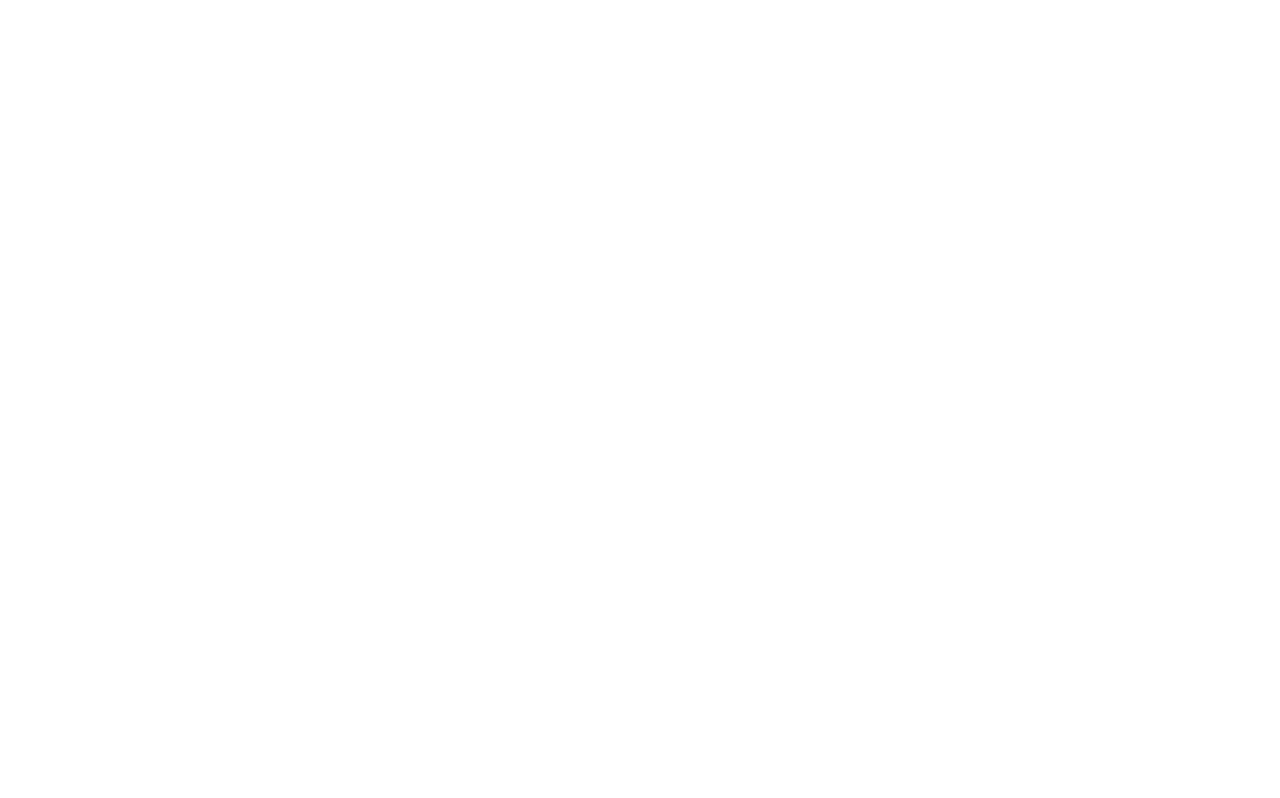
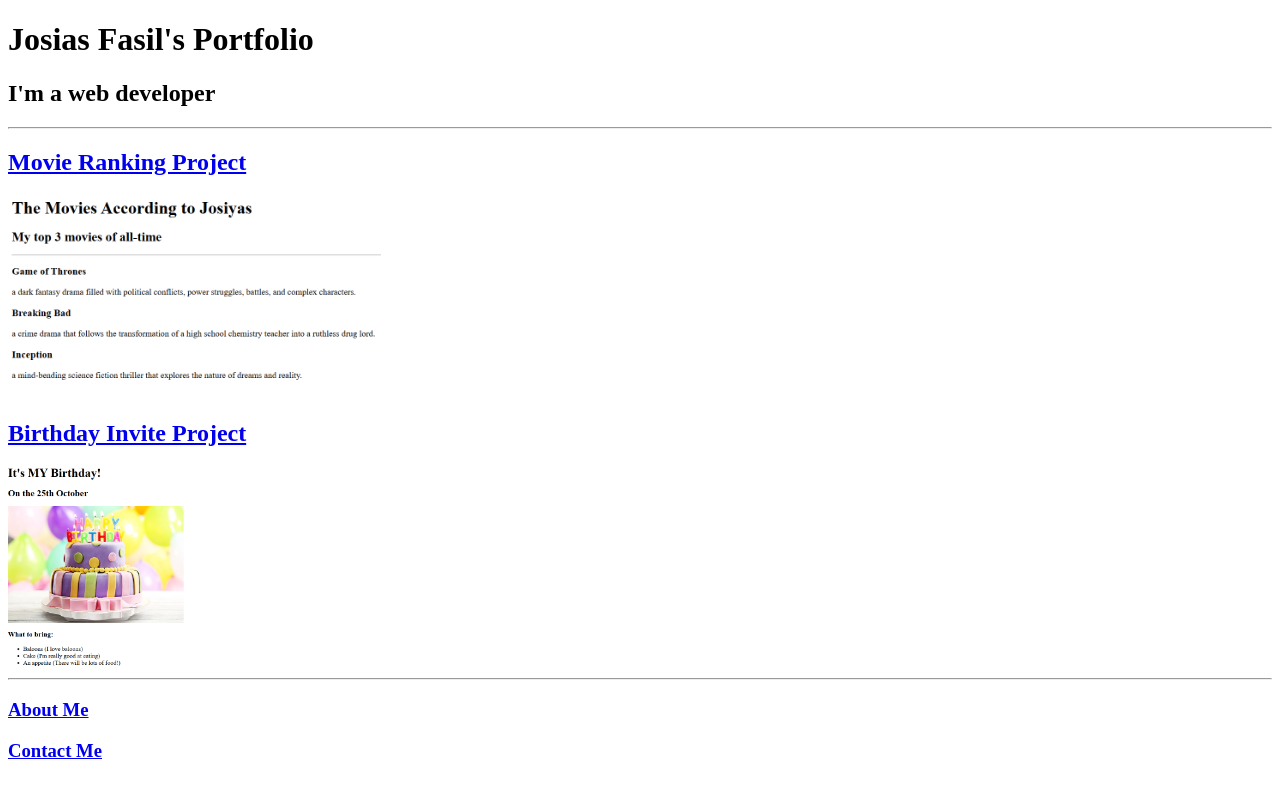
Before and after one commit to Josias-Fasil/html-portfolio, a plain HTML site: page index.html in a window 1280 px wide. Drawn offline with Linux system fonts and the light colour scheme.

Commit message:
Create HTML boilerplate for portfolio website

```diff
--- a/index.html
+++ b/index.html
@@ -1,15 +1,27 @@
-<!-- TODO 1: Create the HTML Boilerplate -->
+<!DOCTYPE html>
+<html lang="en">
+<head>
+    <meta charset="UTF-8">
+    <meta name="viewport" content="width=device-width, initial-scale=1.0">
+    <title>Josias Fasil's Website</title>
+</head>
+<body>
+    <h1>Josias Fasil's Portfolio</h1>
+    <h2>I'm a web developer</h2>
+    <hr />
+    <a href="./public/movie-ranking.html">
+        <h2>Movie Ranking Project</h2>
+    </a>
+    <img src="./assets/images/josias-movies.png" alt="movie ranking project" height="200" />
 
-<!-- TODO 2: Add Your previous projects' HTML into the public folder -->
+<a href="./public/birthday-invite.html">
+    <h2>Birthday Invite Project</h2>
+</a>
+<img src="./assets/images/josias-birthday.png" alt="purple birthday cake with candles " height="200" />
+<hr />
+<a href="./public/about.html"><h3>About Me</h3></a>
+<a href="./public/contact.html"><h3>Contact Me</h3></a>
 
-<!-- TODO 3: Take screenshots of your project previews and add the images to the images folder -->
 
-<!-- TODO 4: Add titles/subtitles etc. -->
-
-<!-- TODO 5: Add a link to the project pages -->
-
-<!-- TODO 6: Add images to show the project previews
-HINT for TODO 6: You can use the height attribute set to 200 to make the image smaller:
-https://developer.mozilla.org/en-US/docs/Web/HTML/Element/img#attr-height -->
-
-<!-- TODO 7: Add the Contact Me and About Me page links -->
+</body>
+</html>
```
